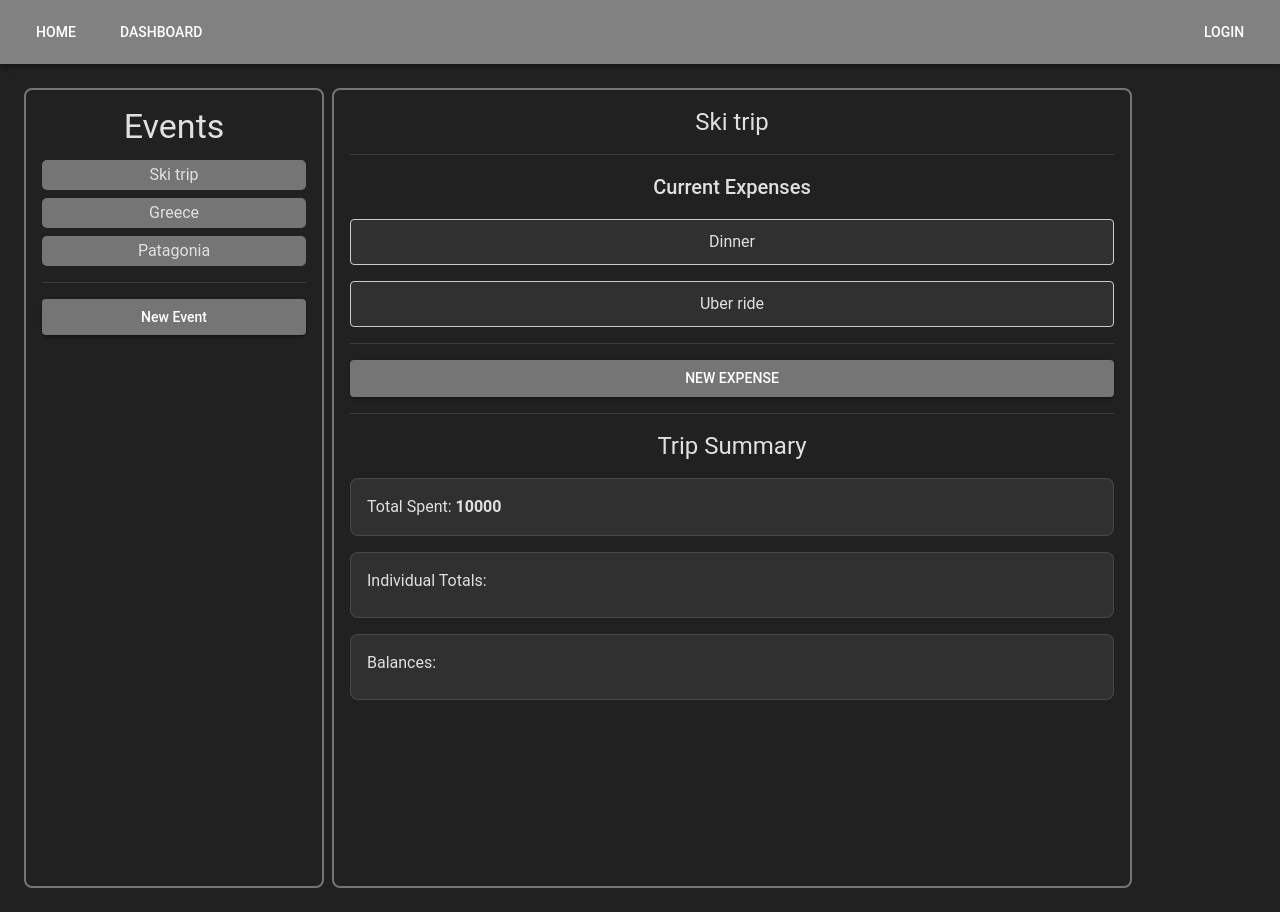
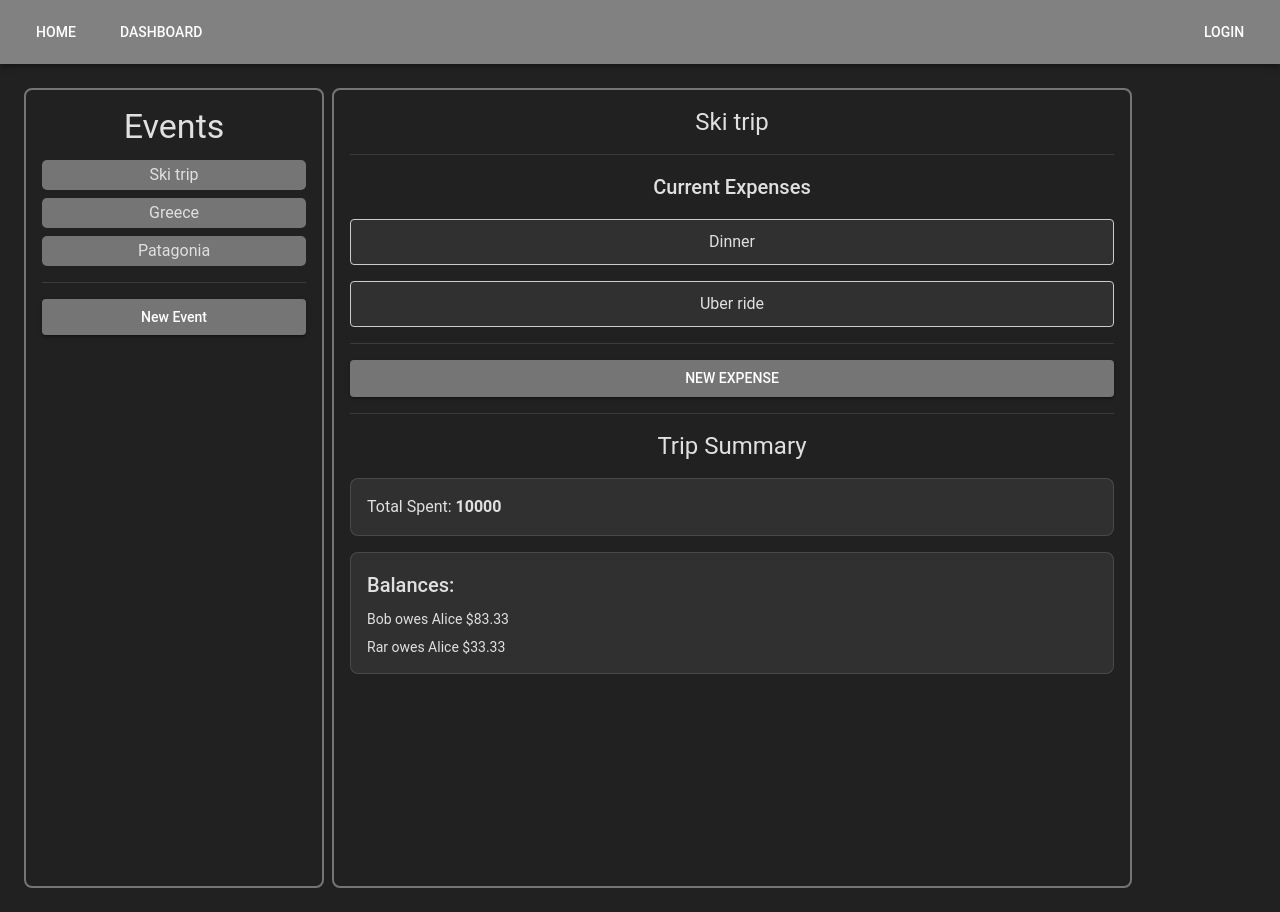
Before and after one commit to Zveaga/expense_splitter_react, a React (Create React App) app: page / in a window 1280 px wide. Both pictures are taken after a click on the element "Ski trip". Built offline with nearby package versions, Linux system fonts and the light colour scheme.

Commit message:
working on calculations

```diff
--- a/src/pages/Home.tsx
+++ b/src/pages/Home.tsx
@@ -1,4 +1,4 @@
-import React, { use, useEffect, useState } from 'react'
+import React, { use, useEffect, useState, useMemo } from 'react'
 import { Event, Expense, User, } from '../types/interfaces';
 import { SelectChangeEvent, Paper, Modal, Container, Box, Stack, InputBase, Divider, Typography, useTheme, TextField, FormControl, Select, Button, InputLabel, MenuItem, } from '@mui/material';
 import { getUserNameById, getIdByUserName } from '../utils/userUtils.ts';
@@ -21,13 +21,22 @@ const user2: User = {
 	password: '1',
 };
 
-const users = [user1, user2];
+
+const user3: User = {
+	id: 3,
+	name: 'Rar',
+	userName: 'rrr@example.com',
+	balance: 200,
+	password: '1',
+};
+
+const users = [user1, user2, user3];
 
 const expense1: Expense = {
    id: 1,
    description: 'Dinner',
-   amount: 50,
-   paidBy: [{ userId: user1.id, amount: 50 }],
+   amount: 100,
+   paidBy: [{ userId: user1.id, amount: 100 }],
    participants: [user1, user2],
    date: '2025-01-28',
 };
@@ -35,12 +44,13 @@ const expense1: Expense = {
 const expense2: Expense = {
    id: 2,
    description: 'Uber ride',
-   amount: 20,
+   amount: 100,
    paidBy: [
-		{ userId:user2.id, amount: 10 },
-		{ userId:user1.id, amount: 10 },
+		{ userId: user1.id, amount: 100 },
+		// { userId: user1.id, amount: 10 },
+		// { userId: user1.id, amount: 10 },
 	],
-   participants: [user1, user2],
+   participants: [user1, user2, user3,],
    date: '2025-01-27',
 };
 
@@ -213,7 +223,97 @@ const Home: React.FC = () => {
 		};
 
 
+		type Transaction = {
+			from: number;
+			to: number;
+			amount: number;
+		};
 
+		const getSettlements =  (users: User[], expenses: Expense[]): Transaction[] => {
+			const balances: Record<number, number> = {};
+
+			users.forEach(user => {
+			  	balances[user.id] = 0;
+			});
+
+			expenses.forEach(exp => {
+				const share = exp.amount / exp.participants.length;
+
+				exp.participants.forEach(user => {
+					balances[user.id] -= share;
+				});
+
+				exp.paidBy.forEach(p => {
+					balances[p.userId] += p.amount;
+				});
+			});
+
+			const debtors: { userId: number; amount: number }[] = [];
+			const creditors: { userId: number; amount: number }[] = [];
+
+			Object.entries(balances).forEach(([userId, amount]) => {
+				if (amount < -0.01) {
+					debtors.push({ userId: Number(userId), amount: -amount });
+				} else if (amount > 0.01) {
+					creditors.push({ userId: Number(userId), amount });
+				}
+			});
+
+			const transactions: Transaction[] = [];
+
+			for (const debtor of debtors) {
+				let toPay = debtor.amount;
+				for (const creditor of creditors) {
+					if (toPay <= 0) break;
+					const payAmount = Math.min(toPay, creditor.amount);
+					if (payAmount > 0) {
+						transactions.push({
+							from: debtor.userId,
+							to: creditor.userId,
+							amount: parseFloat(payAmount.toFixed(2)),
+						});
+						creditor.amount -= payAmount;
+						toPay -= payAmount;
+					}
+				}
+			}
+
+			return transactions;
+		}
+
+		type Props = {
+			users: User[];
+			expenses: Expense[];
+			theme: any;
+		};
+
+		const SettlementDisplay: React.FC<Props> = ({ users, expenses, theme }) => {
+			const transactions = useMemo(() => getSettlements(users, expenses), [users, expenses]);
+
+			return (
+				<Box
+					sx={{
+					backgroundColor: theme.palette.background.paper,
+					padding: 2,
+					borderRadius: 2,
+					border: `1px solid ${theme.palette.divider}`,
+					}}
+			  >
+				<Typography variant="h6">Balances:</Typography>
+				<Stack spacing={1} mt={1}>
+					{transactions.length === 0 ? (
+						<Typography variant="body2">All settled up!</Typography>
+					) : (
+						transactions.map((tx, idx) => (
+						<Typography variant="body2" key={idx}>
+							{getUserNameById(users, tx.from)} owes {getUserNameById(users, tx.to)} ${tx.amount.toFixed(2)}
+						</Typography>
+						))
+					)}
+				</Stack>
+			  </Box>
+			);
+		};
 
 		return (
 			<Stack spacing={2}>
@@ -415,6 +515,7 @@ const Home: React.FC = () => {
       			<Divider />
 
 				{/*-------------TRIP SUMMARY-------------*/}
+
 				<Stack spacing={2} mt={4}>
 					<Typography variant='h5' align='center'>Trip Summary</Typography>
 
@@ -442,7 +543,7 @@ const Home: React.FC = () => {
 					</Box>
 
   					{/*----Individual Totals----*/}
-					<Box
+					{/* <Box
 						sx={{
 						backgroundColor: theme.palette.background.paper,
 						padding: 2,
@@ -455,29 +556,9 @@ const Home: React.FC = () => {
 
 						</Stack>
 
-						{/* <Box display="flex" alignItems="center" gap={5}>
-							<Typography variant="h6">Total Spent:</Typography>
-							<Typography variant="h6"> <strong>10000</strong></Typography>
-						</Box> */}
-					</Box>
+					</Box> */}
   					{/*----Who Owes Whom----*/}
-
-					  <Box
-						sx={{
-						backgroundColor: theme.palette.background.paper,
-						padding: 2,
-						borderRadius: 2,
-						border: `1px solid ${theme.palette.divider}`,
-						}}
-					>
-						<Typography variant="h7"> Balances:</Typography>
-						<Stack spacing={1} mt={1}>
-
-						</Stack>
-					</Box>
-
-
-
+					  <SettlementDisplay users={users} expenses={expenses} theme={theme} />
 				</Stack>
 
 			</Stack>
```
